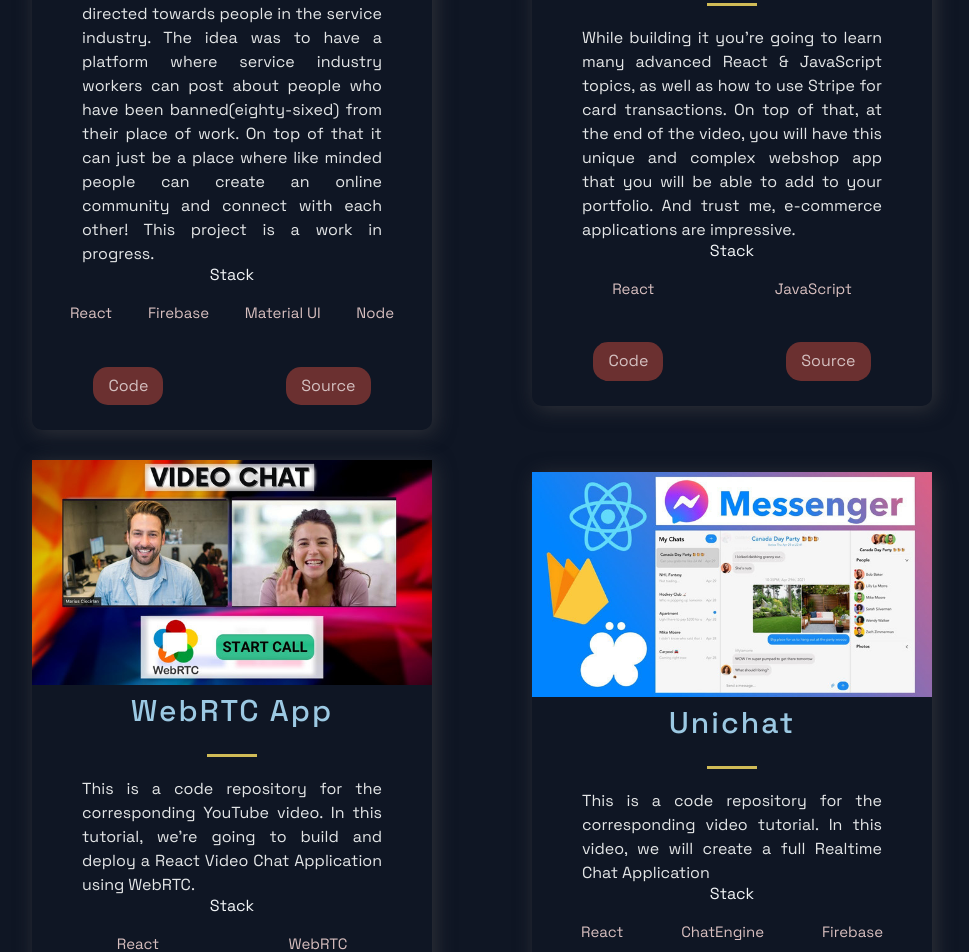
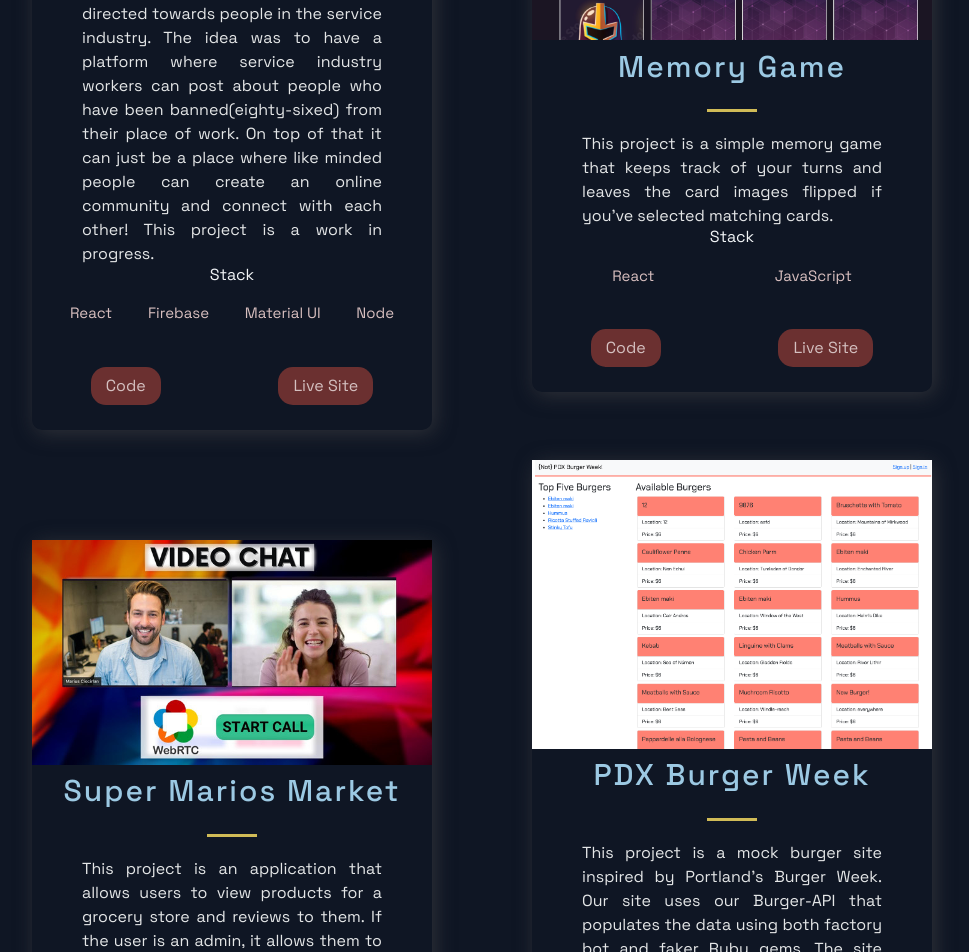
Before and after one commit to chonnessey/next-portfolio, a Next.js app: page / in a window 1280 px wide. Shown: the part 1280-2232 px from the top of the page, without its empty margins (158-1127 px from the left). Built offline with nearby package versions, Linux system fonts and the light colour scheme.

Commit message:
add some projects to project section

```diff
--- a/src/components/Projects/Projects.js
+++ b/src/components/Projects/Projects.js
@@ -26,8 +26,8 @@ const Projects = () => (
             </TagList>
           </div>
           <UtilityList>
-            <ExternalLinks href={visit}>Code</ExternalLinks>
-            <ExternalLinks href={source}>Source</ExternalLinks>
+            <ExternalLinks href={source}>Code</ExternalLinks>
+            <ExternalLinks href={visit}>Live Site</ExternalLinks>
           </UtilityList>
         </BlogCard>
       ))}
--- a/src/constants/constants.js
+++ b/src/constants/constants.js
@@ -5,34 +5,34 @@ export const projects = [
       image: '/images/86.png',
       tags: ['React', 'Firebase', 'Material UI', 'Node'],
     source: 'https://github.com/chonnessey/capstone-86ed',
-    visit: 'https://google.com',
+    visit: '',
     id: 0,
   },
   {
-    title: 'E-Commerce',
-    description:"While building it you're going to learn many advanced React & JavaScript topics, as well as how to use Stripe for card transactions. On top of that, at the end of the video, you will have this unique and complex webshop app that you will be able to add to your portfolio. And trust me, e-commerce applications are impressive.",
-    image: '/images/2.png',
+    title: 'Memory Game',
+    description:"This project is a simple memory game that keeps track of your turns and leaves the card images flipped if you've selected matching cards.",
+    image: '/images/memory.png',
     tags: ['React', 'JavaScript'],
-    source: 'https://google.com',
-    visit: 'https://google.com',
+    source: 'https://github.com/chonnessey/memory-game',
+    visit: '',
     id: 1,
   },
   {
-    title: 'WebRTC App',
-    description: "This is a code repository for the corresponding YouTube video. In this tutorial, we're going to build and deploy a React Video Chat Application using WebRTC.",
+    title: 'Super Marios Market',
+    description: "This project is an application that allows users to view products for a grocery store and reviews to them. If the user is an admin, it allows them to add, delete and update both products and reviews!",
       image: '/images/3.jpg',
-      tags: ['React', 'WebRTC'],
-    source: 'https://google.com',
-    visit: 'https://google.com',
+      tags: ['Ruby', 'Rails', 'Bootstrap', 'BCrypt'],
+    source: 'https://github.com/chonnessey/super_mario',
+    visit: '',
     id: 2,
   },
   {
-    title: 'Unichat',
-    description: "This is a code repository for the corresponding video tutorial. In this video, we will create a full Realtime Chat Application",
-    image: '/images/4.jpg',
-    tags: ['React', 'ChatEngine', 'Firebase'],
-    source: 'https://google.com',
-    visit: 'https://google.com',
+    title: 'PDX Burger Week',
+    description: "This project is a mock burger site inspired by Portland's Burger Week. Our site uses our Burger-API that populates the data using both factory bot and faker Ruby gems. The site allows admin users to view, update and delete burgers at their own free will! As for regular users, you can add, update and delete your own reviews for a burger!",
+    image: '/images/Burger.png',
+    tags: ['Ruby', 'Rails', 'Bootstrap', 'Postgres'],
+    source: 'https://github.com/chonnessey/pdx_burger_week',
+    visit: 'https://pdx-burger-week.herokuapp.com/',
     id: 3,
   },
 ];
```
Also changed, not shown: public/images/Burger.png (added), public/images/memory.png (added).
